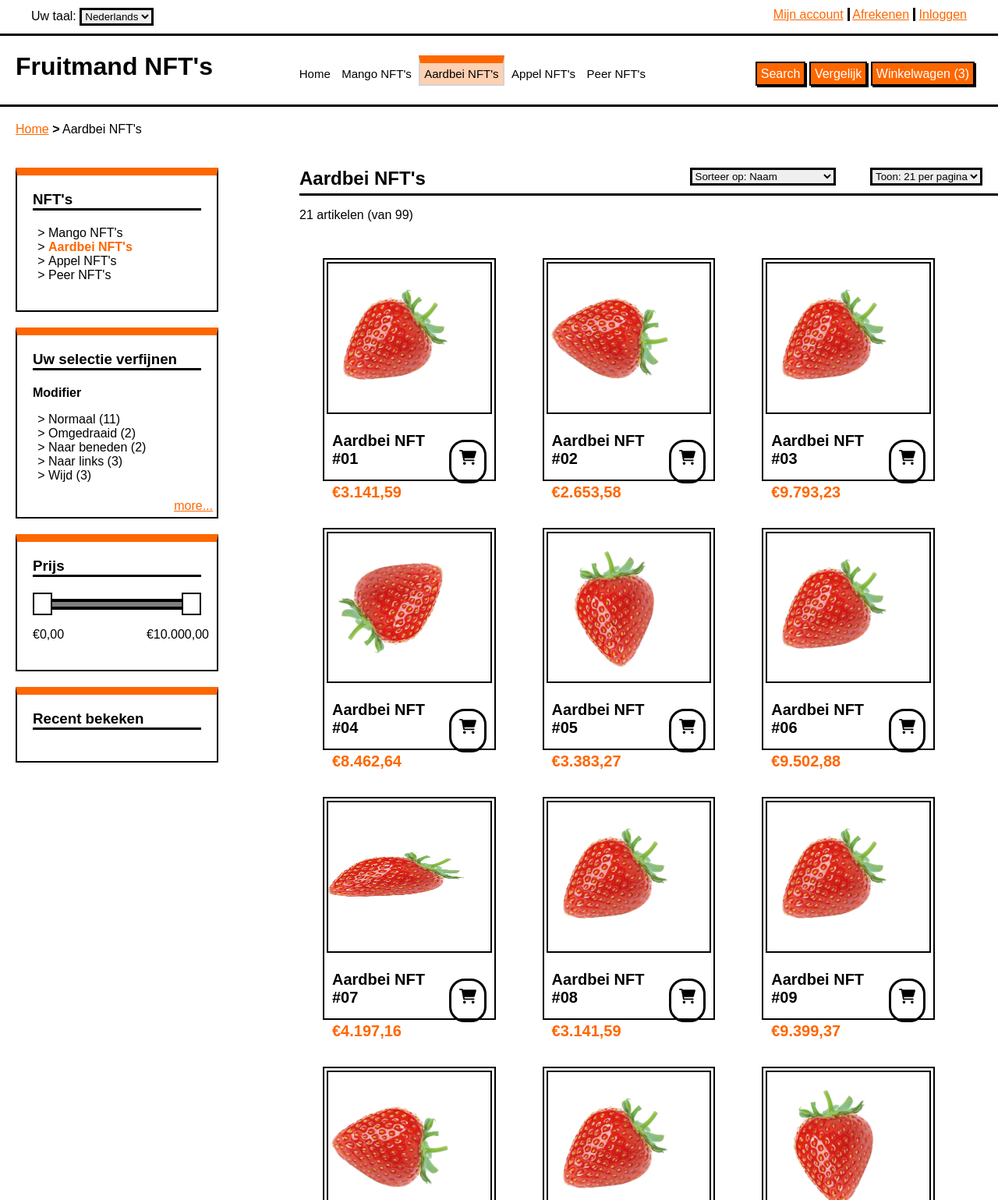
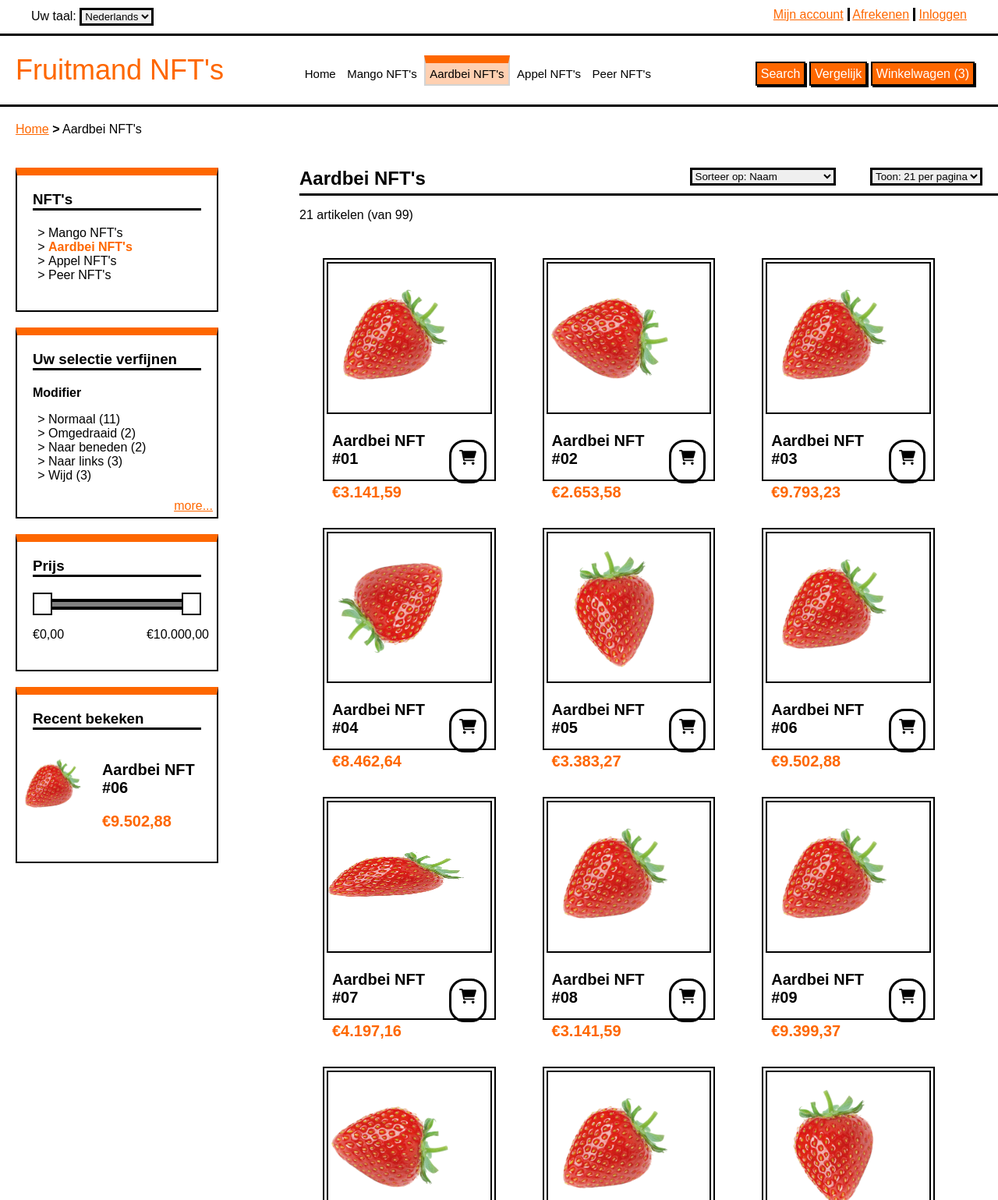
Before and after one commit to fugni/glu-workshops, a plain HTML site: page module-2/week-3/eindopdracht/index.html in a window 1280 px wide. Shown: the top 1539 px of the page at 78% size. Drawn offline with Linux system fonts and the light colour scheme.

Commit message:
changers

```diff
--- a/module-2/week-3/eindopdracht/assets/css/style.css
+++ b/module-2/week-3/eindopdracht/assets/css/style.css
@@ -44,8 +44,16 @@ a {
     border-bottom: 3px solid #000000;
 }
 
-#navbar-name {
+#navbar-title {
     padding-left: 20px;
+    display: flex;
+    align-items: center;
+}
+
+#title a {
+    font-size: 36px;
+    color: #fe6700;
+    text-decoration: none;
 }
 
 #navbar-nav {
@@ -172,6 +180,18 @@ a {
     margin-right: 10px;
     display: flex;
     justify-content: space-between;
+}
+
+#recent-product {
+    display: flex;
+}
+
+#recent-product:hover {
+    cursor: pointer;
+}
+
+#recent-product img {
+    height: 100px;
 }
 
 #products {
--- a/module-2/week-3/eindopdracht/index.html
+++ b/module-2/week-3/eindopdracht/index.html
@@ -3,7 +3,7 @@
     <head>
         <meta charset="UTF-8">
         <link rel="stylesheet" href="assets/css/style.css">
-        <title>Webshop</title>
+        <title>Fruitmand NFT's</title>
     </head>
     <body>
         <div id="header">
@@ -12,7 +12,7 @@
                 <select name="language-picker-select" id="language-picker-select">
                     <option lang="nl" value="nederlands" selected>Nederlands</option>
                     <option lang="en" value="english">English</option>
-                    <option lang="fr" value="francais">Français</option>
+                    <option lang="es" value="español">Español</option>
                     <option lang="de" value="deutsch">Deutsch</option>
                     <option lang="it" value="italiano">Italiano</option>
                 </select>
@@ -24,8 +24,8 @@
             </div>
         </div>
         <div id="navbar">
-            <div id="navbar-name">
-                <h1>Fruitmand NFT's</h1>
+            <div id="navbar-title">
+                <span id="title"><a href="?home">Fruitmand NFT's</a></span>
             </div>
             <div id="navbar-nav">
                 <nav>
@@ -84,6 +84,13 @@
                 </div>
                 <div class="sidebar-box">
                     <h3>Recent bekeken</h3>
+                    <div id="recent-product">
+                        <img src="assets/images/Aardbei-fruit.png" alt="aardbei">
+                        <div>
+                            <p class="product-title">Aardbei NFT #06</p>
+                            <p class="product-price">€9.502,88</p>
+                        </div>
+                    </div>
                 </div>
             </div>
             <div id="products">
```
